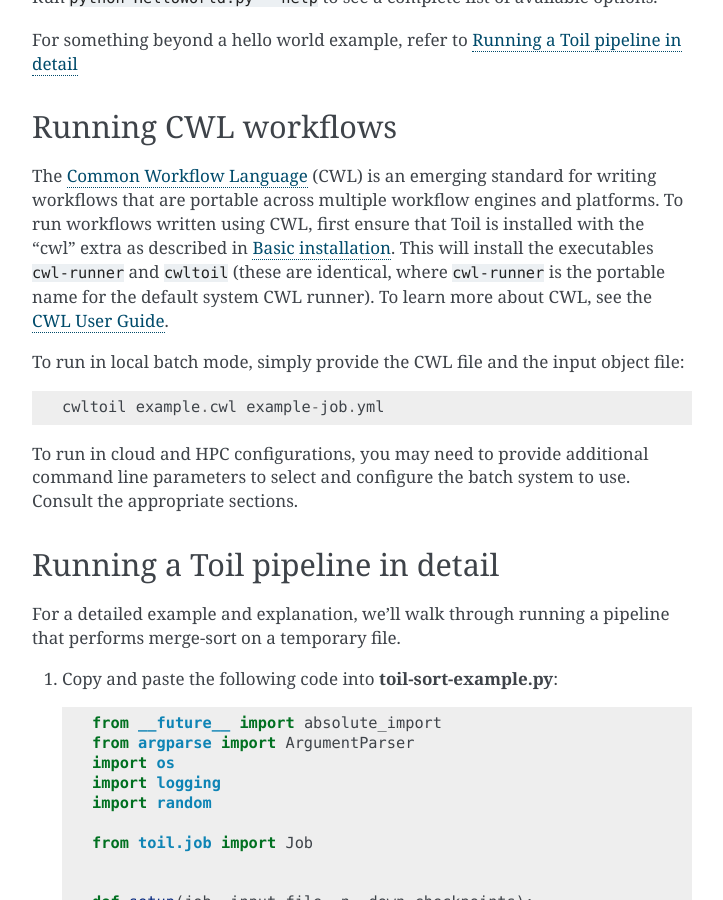
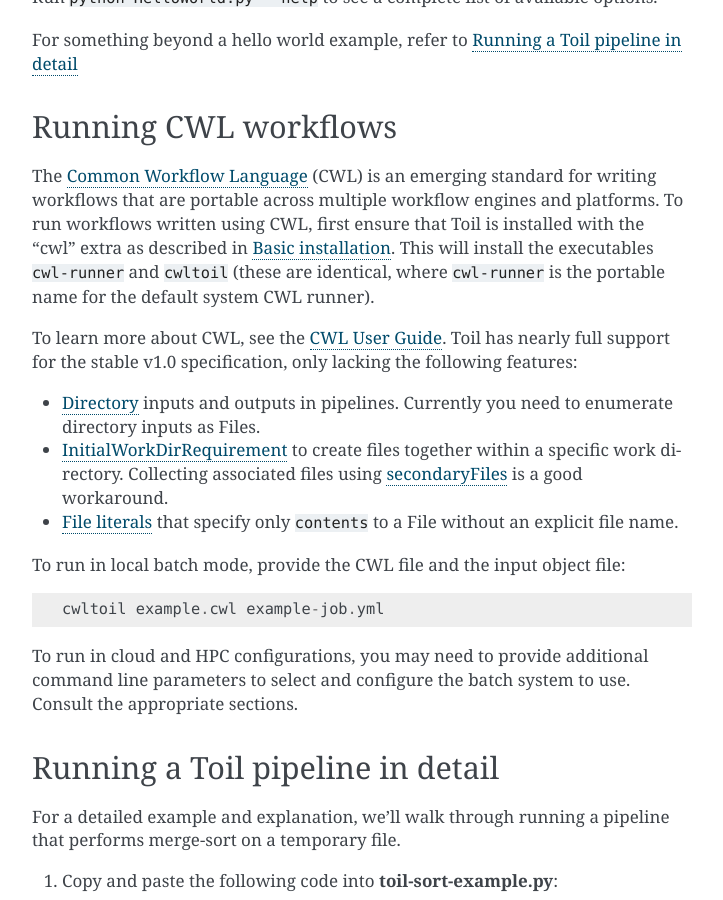
Before and after one commit to DataBiosphere/toil, a Sphinx documentation site: the page built from docs/running.rst, in a window 1280 px wide and 900 px high, scrolled down 745 px. Shown: the whole window, without its empty margins (388-1111 px from the left). Built offline with Sphinx 7.4.7, drawn with Linux system fonts in a browser that asks for light colours; pages that are not in the unit, such as notebooks, are missing from menus.

Commit message:
CWL: Document support for CWL v1.0

```diff
--- a/docs/index.rst
+++ b/docs/index.rst
@@ -12,8 +12,8 @@
 
 * `Common Workflow Language`_ (`CWL`_) support
 
-  Complete support for the draft-3 CWL specification, allowing it to execute
-  CWL workflows.
+  Nearly complete support for the stable CWL v1.0 specification,
+  allowing it to execute CWL workflows.
 
 * Cross platform support
 
--- a/docs/running.rst
+++ b/docs/running.rst
@@ -44,11 +44,24 @@
 run workflows written using CWL, first ensure that Toil is installed with the
 "cwl" extra as described in :ref:`installation-ref`.  This will install the
 executables ``cwl-runner`` and ``cwltoil`` (these are identical, where
-``cwl-runner`` is the portable name for the default system CWL runner).  To
-learn more about CWL, see the `CWL User Guide`_.
+``cwl-runner`` is the portable name for the default system CWL runner).
 
-To run in local batch mode, simply provide the CWL file and the input object
-file::
+To learn more about CWL, see the `CWL User Guide`_. Toil has nearly full support
+for the stable v1.0 specification, only lacking the following features:
+
+- `Directory <http://www.commonwl.org/v1.0/CommandLineTool.html#Directory>`_
+  inputs and outputs in pipelines. Currently you need to enumerate directory
+  inputs as Files.
+- `InitialWorkDirRequirement
+  <http://www.commonwl.org/v1.0/CommandLineTool.html#InitialWorkDirRequirement>`_
+  to create files together within a specific work directory. Collecting
+  associated files using `secondaryFiles
+  <http://www.commonwl.org/v1.0/CommandLineTool.html#CommandInputParameter>`_ is
+  a good workaround.
+- `File literals <http://www.commonwl.org/v1.0/CommandLineTool.html#File>`_ that
+  specify only ``contents`` to a File without an explicit file name.
+
+To run in local batch mode, provide the CWL file and the input object file::
 
     cwltoil example.cwl example-job.yml
 
@@ -57,7 +70,7 @@
 Consult the appropriate sections.
 
 .. _Common Workflow Language: http://commonwl.org
-.. _CWL User Guide: http://commonwl.org/draft-3/UserGuide.html
+.. _CWL User Guide: http://www.commonwl.org/v1.0/UserGuide.html
 
 .. _runningDetail:
 
```
